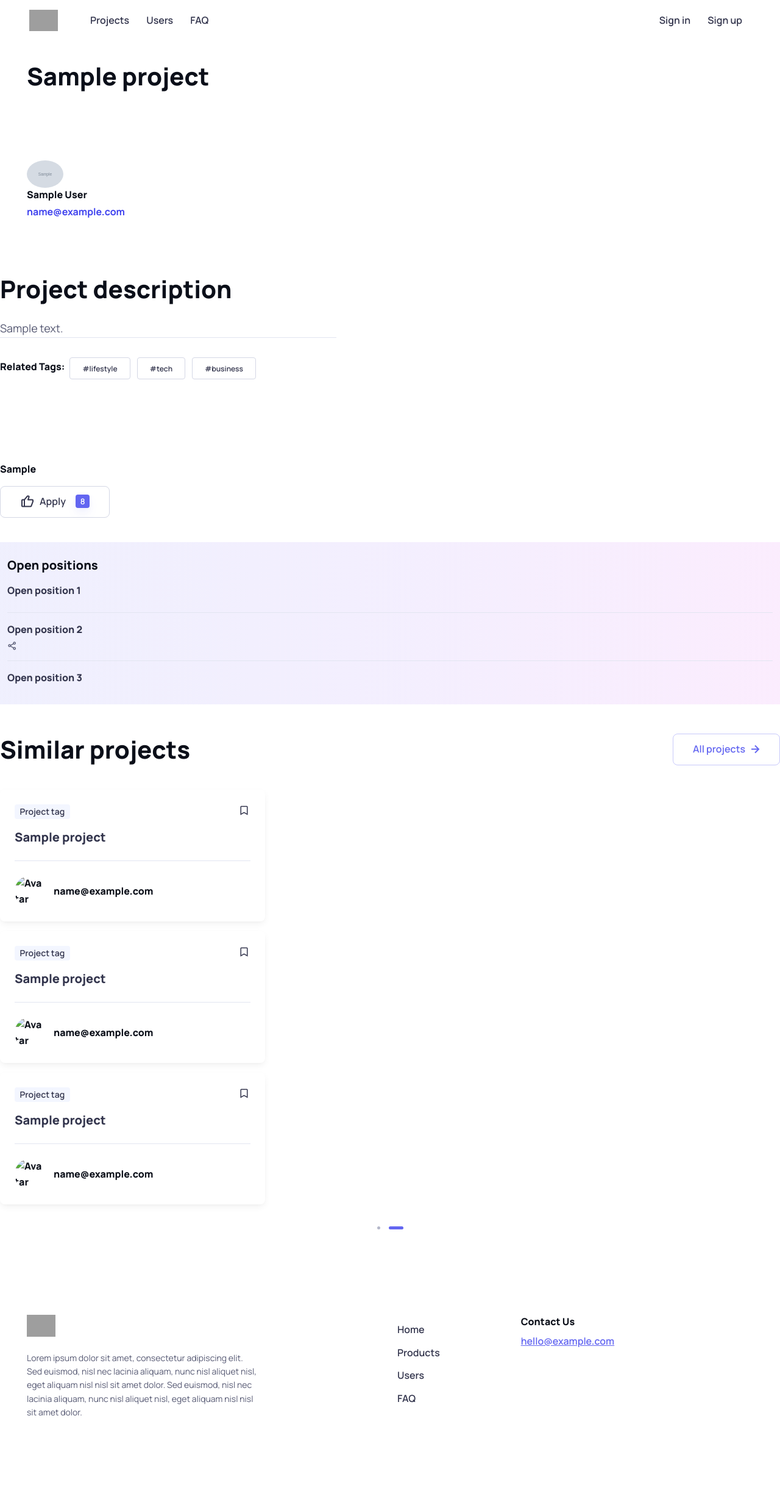
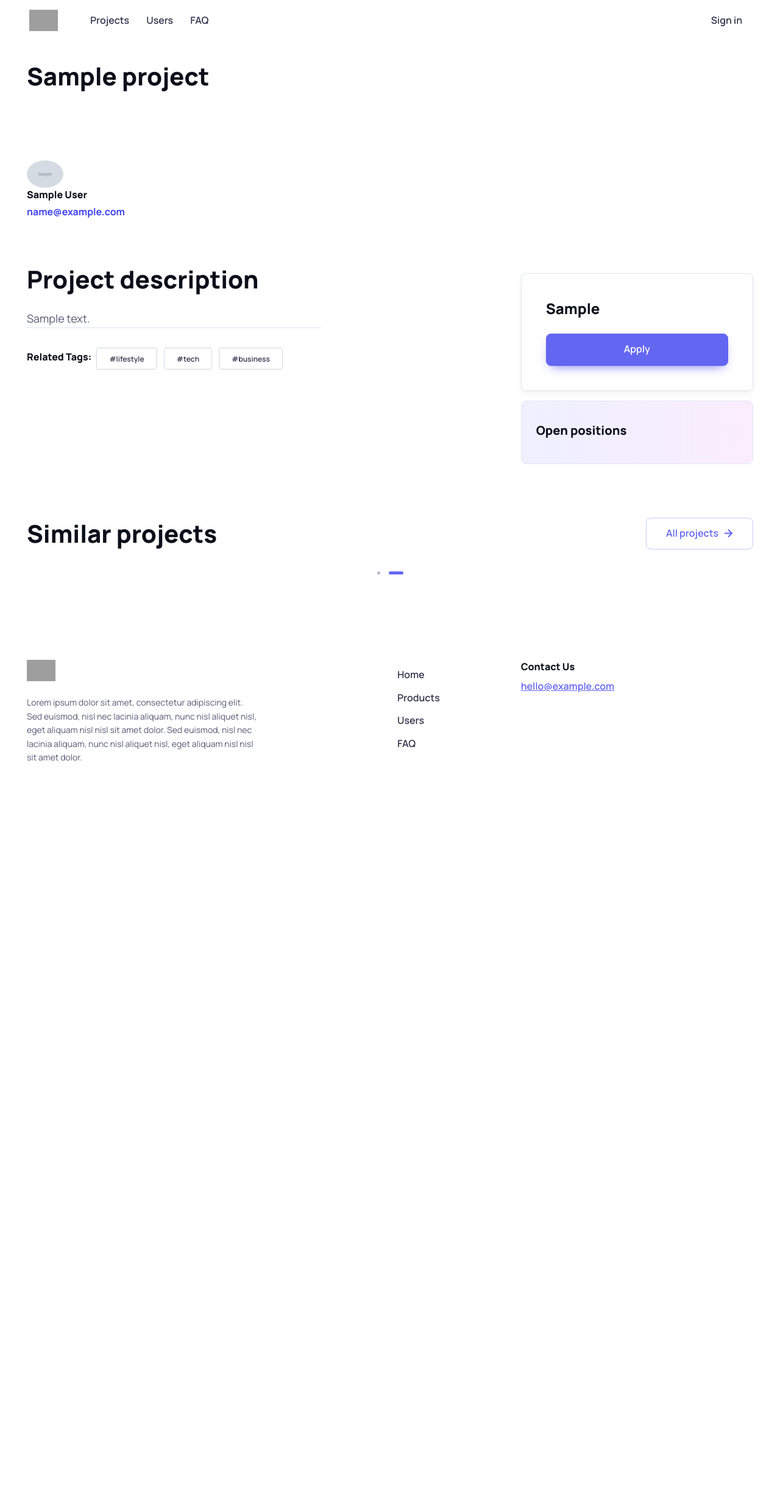
Before and after one commit to dariagridina/hackathon_swps, a Django app: page /projects/1/ in a window 1280 px wide. Shown: the whole page at 61% size. After the commit the page ends 1248 px from the top, so only its background shows below. Run offline with Django 4.2, Linux system fonts and the light colour scheme; tables that the repository leaves empty hold one stand-in row (values such as "Sample post"); grey boxes marked "Sample" are stand-in pictures; some libraries are stand-ins or nearby versions; grey boxes are pictures that could not be loaded.

Commit message:
bla bla bla

```diff
--- a/projects/models.py
+++ b/projects/models.py
@@ -28,7 +28,7 @@
 
 
 class ProjectRole(models.Model):
-    project = models.ForeignKey(Project, on_delete=models.CASCADE)
+    project = models.ForeignKey(Project, on_delete=models.CASCADE, related_name="roles")
     user = models.ForeignKey(
         "users.User",
         on_delete=models.CASCADE,
--- a/projects/views.py
+++ b/projects/views.py
@@ -5,6 +5,7 @@
 
 class ProjectDetailView(DetailView):
     model = Project
+    template_name = "projects/project_detail.html"
 
     def get_context_data(self, *, object_list=None, **kwargs):
         context = super().get_context_data(**kwargs)
--- a/templates/components/navbar.html
+++ b/templates/components/navbar.html
@@ -46,7 +46,7 @@
                             <li class="nav-item"><a class="nav-link" href="{% url "login" %}">Sign in</a></li>
                         {% endif %}
                         {% if show_signup|default_if_none:True %}
-                            <li class="nav-item"><a class="nav-link" href="{% url "register" %}">Sign up</a></li>
+{#                            <li class="nav-item"><a class="nav-link" href="{% url "register" %}">Sign up</a></li>#}
                         {% endif %}
                     {% endif %}
                 </ul>
@@ -83,7 +83,7 @@
                     <li class="nav-item"><a class="nav-link" href="{% url "login" %}">Sign in</a></li>
                 {% endif %}
                 {% if show_signup|default_if_none:True %}
-                    <li class="nav-item"><a class="nav-link" href="{% url "register" %}">Sign up</a></li>
+{#                    <li class="nav-item"><a class="nav-link" href="{% url "register" %}">Sign up</a></li>#}
                 {% endif %}
             {% endif %}
         </ul>
--- a/templates/projects/project_detail.html
+++ b/templates/projects/project_detail.html
@@ -3,7 +3,7 @@
 {% block content %}
     <!-- Page title -->
     <section class="container mt-4 pt-lg-2 pb-3">
-        <h1 class="pb-3" style="max-width: 970px;">{{ project.name}}</h1>
+        <h1 class="pb-3" style="max-width: 970px;">{{ project.name }}</h1>
         {% comment %}<div class="d-flex flex-md-row flex-column align-items-md-center justify-content-md-between mb-3">
             <div class="d-flex align-items-center flex-wrap text-muted mb-md-0 mb-4">
                 <div class="d-flex mb-2">
@@ -14,78 +14,77 @@
         </div>
         <div class="d-flex align-items-center mt-xl-5 pt-2 pt-md-4 pt-lg-5">
             <div class="ps-1.5">
-                        <img src="{{ project.responsible_user.profile.image.url }}" class="rounded-circle" width="60" alt="Avatar">
+                <img src="{{ project.responsible_user.profile.image.url }}"
+                     class="rounded-circle" width="60" alt="Avatar">
                 <h6 class="mb-1">{{ project.responsible_user.get_full_name }}</h6>
-                        <a href="#" class="fw-semibold stretched-link">{{ project.responsible_user }}</a>
+                <a href="#"
+                   class="fw-semibold stretched-link">{{ project.responsible_user }}</a>
             </div>
         </div>
         </div>
         </div>
     </section>
-    <div class="row gy-4">
+
     <!-- Content -->
-<section class="container py-5 my-1 my-md-4 my-lg-5">
+    <section class="container pt-2 mt-8 mt-md-4 mt-xl-5">
         <div class="row">
-        <div class = "col-lg-7 mb-4 mb-lg-0">
-        <div class="pe-lg-4 me-lg-3 pe-xl-0 me-xl-0">
-            <div class="col-lg-9">
+            <aside class="col-lg-4 col-md-2 offset-xl-3 order-md-2 mb-5">
+                <div style="margin-top: -96px;"></div>
+                <div class="position-sticky top-0 pt-5">
+                    <div class="pt-5 mt-md-3">
+                        <div class="card shadow-sm p-sm-3">
+                            <div class="card-body ">
+                                <h4 class="mb-4">{{ project.location }}</h4>
+                                <a href="#"
+                                   class=" d-flex align-items-center btn btn-primary btn-lg shadow-primary">Apply</a>
+                            </div>
+                        </div>
+                    </div>
+                    <!-- Open positions -->
+                    <div class="card card-body position-relative mt-3 mb-3">
+                        <div style="margin-top: 10px;"></div>
+                        <span class="position-absolute top-0 start-0 w-100 h-100 bg-gradient-primary opacity-10 rounded-3"></span>
+                        <div class="position-relative zindex-2">
+                            <h3 class="h5">Open positions</h3>
+                            <ul class="list-unstyled mb-0">
+                                {% for role in project.roles.all %}
+                                    {% if not role.user %}
+                                        <li class="border-bottom pb-3 mb-3">
+                                            <a href="#">{{ role.name }}</a>
+                                        </li>
+                                    {% endif %}
+                                {% endfor %}
+
+                            </ul>
+                        </div>
+                    </div>
+        </div>
+        </aside>
+        <!--Content-->
+        <div class="col-lg-5">
+            <div class="pe-lg-4 me-lg-4 pe-xl-0 me-xl-0">
+                <div class="mb-4 pb-2">
                     <h2 class="h1 mb-4">Project description</h2>
-                <p class = "fs-lg mb-0">{{ project.description }}</p>
+                    <p class="fs-lg mb-0">{{ project.description }}</p>
                     <!-- Tags -->
                     <hr class="mb-4">
                     <div class="d-flex flex-sm-row flex-column pt-2">
-                    <h6 class="mt-sm-1 mb-sm-2 mb-3 me-2 text-nowrap">Related Tags:</h6>
+                        <h6 class="mt-sm-1 mb-sm-2 mb-3 me-2 text-nowrap">Related
+                            Tags:</h6>
                         <div>
-                        <a href="#" class="btn btn-sm btn-outline-secondary me-2 mb-2">#lifestyle</a>
-                        <a href="#" class="btn btn-sm btn-outline-secondary me-2 mb-2">#tech</a>
-                        <a href="#" class="btn btn-sm btn-outline-secondary me-2 mb-2">#business</a>
+                            <a href="#"
+                               class="btn btn-sm btn-outline-secondary me-2 mb-2">#lifestyle</a>
+                            <a href="#"
+                               class="btn btn-sm btn-outline-secondary me-2 mb-2">#tech</a>
+                            <a href="#"
+                               class="btn btn-sm btn-outline-secondary me-2 mb-2">#business</a>
                         </div>
                     </div>
                 </div>
             </div>
         </div>
         </div>
-
     </section>
-        <section class="container mt-4 pt-lg-2 pb-3">
-            <!--Location and application-->
-            <div class="col-lg-3 position-relative">
-                <h6>{{ project.location }}</h6>
-                <button class="btn btn-lg btn-outline-secondary">
-                    <i class="bx bx-like me-2 lead"></i>
-                    Apply
-                    <span class="badge bg-primary shadow-primary mt-n1 ms-3">8</span>
-                </button>
-            </div>
-        </section>
-
-        <!-- Open positions -->
-        <div class="card card-body border-0 position-relative mb-4">
-            <span class="position-absolute top-0 start-0 w-100 h-100 bg-gradient-primary opacity-10 rounded-3"></span>
-            <div class="position-relative zindex-2">
-                <h3 class="h5">Open positions</h3>
-                <ul class="list-unstyled mb-0">
-                    <li class="border-bottom pb-3 mb-3">
-                        <h4 class="h6 mb-2">
-                            <a href="#">Open position 1</a>
-                        </h4>
-                    </li>
-                    <li class="border-bottom pb-3 mb-3">
-                        <h4 class="h6 mb-2">
-                            <a href="#">Open position 2</a>
-                        </h4>
-                        <div class="d-flex align-items-center">
-                            <i class="bx bx-share-alt fs-base me-1"></i>
-                        </div>
-                    <li>
-                        <h4 class="h6 mb-2">
-                            <a href="#">Open position 3</a>
-                        </h4>
-                    </li>
-                </ul>
-            </div>
-        </div>
-
     <!-- Related posts -->
     <section class="container mb-5 pt-md-4">
         <div class="d-flex flex-sm-row flex-column align-items-center justify-content-between mb-4 pb-1 pb-md-3">
@@ -95,8 +94,8 @@
                 <i class="bx bx-right-arrow-alt ms-1 me-n1 lh-1 lead"></i>
             </a>
         </div>
-
-            <div class="swiper mx-n2 swiper-initialized swiper-horizontal swiper-pointer-events swiper-backface-hidden" data-swiper-options="{
+        <div class="swiper mx-n2 swiper-initialized swiper-horizontal swiper-pointer-events swiper-backface-hidden"
+             data-swiper-options="{
           &quot;slidesPerView&quot;: 1,
           &quot;spaceBetween&quot;: 8,
           &quot;pagination&quot;: {
@@ -112,92 +111,63 @@
             }
           }
         }">
-                <div class="swiper-wrapper" id="swiper-wrapper-f85f751f2eafaf1d" aria-live="polite" style="transform: translate3d(0px, 0px, 0px);">
+            <div class="swiper-wrapper" id="swiper-wrapper-f85f751f2eafaf1d"
+                 aria-live="polite" style="transform: translate3d(0px, 0px, 0px);">
 
                 <!-- Item -->
-                    <div class="swiper-slide h-auto pb-3 swiper-slide-active" role="group" aria-label="1 / 3" style="width: 450.5px; margin-right: 8px;">
+                {% for project in related_projects %}
+                    {% if project.ended == False %}
+                        <div class="swiper-slide h-auto pb-3 swiper-slide-active"
+                             role="group"
+                             aria-label="1 / 3"
+                             style="width: 450.5px; margin-right: 8px;">
                         <article class="card border-0 shadow-sm h-100 mx-2">
                         <div class="position-relative">
-                                <a href="project_detail.html" class="position-absolute top-0 start-0 w-100 h-100" aria-label="Read more"></a>
-                                <a href="#" class="btn btn-icon btn-light bg-white border-white btn-sm rounded-circle position-absolute top-0 end-0 zindex-5 me-3 mt-3" data-bs-toggle="tooltip" data-bs-placement="left" aria-label="Read later" data-bs-original-title="Read later">
+                            <a href="project_detail.html"
+                               class="position-absolute top-0 start-0 w-100 h-100"
+                               aria-label="Read more"></a>
+                            <a href="#"
+                               class="btn btn-icon btn-light bg-white border-white btn-sm rounded-circle position-absolute top-0 end-0 zindex-5 me-3 mt-3"
+                               data-bs-toggle="tooltip" data-bs-placement="left"
+                               aria-label="Read later"
+                               data-bs-original-title="Read later">
                                 <i class="bx bx-bookmark"></i>
                             </a>
                         </div>
                         <div class="card-body pb-4">
                             <div class="d-flex align-items-center justify-content-between mb-3">
-                                    <a href="#" class="badge fs-sm text-nav bg-secondary text-decoration-none">Project tag</a>
+                                <a href="#"
+                                   class="badge fs-sm text-nav bg-secondary text-decoration-none">Project
+                                    tag</a>
                                 {% comment %}<span class="fs-sm text-muted">May 19, 2021</span>{% endcomment %}
-                                </div>
-                                <h3 class="h5 mb-0">
-                                    <a href="project_detail.html">{{ project.name}}</a>
-                                </h3>
-                            </div>
-                            <div class="card-footer py-4">
-                                <a href="#" class="d-flex align-items-center fw-bold text-dark text-decoration-none">
-                                    <img src="{{ user.profile.image.url }}" class="rounded-circle me-3" width="48" alt="Avatar">
-                                    {{ project.responsible_user}}
-                                </a>
-                            </div>
-                        </article>
-                    </div>
-
-                    <!-- Item -->
-                    <div class="swiper-slide h-auto pb-3 swiper-slide-next" role="group" aria-label="2 / 3" style="width: 450.5px; margin-right: 8px;">
-                        <article class="card border-0 shadow-sm h-100 mx-2">
-                            <div class="position-relative">
-                                <a href="project_detail.html" class="position-absolute top-0 start-0 w-100 h-100" aria-label="Read more"></a>
-                                <a href="#" class="btn btn-icon btn-light bg-white border-white btn-sm rounded-circle position-absolute top-0 end-0 zindex-5 me-3 mt-3" data-bs-toggle="tooltip" data-bs-placement="left" aria-label="Read later" data-bs-original-title="Read later">
-                                    <i class="bx bx-bookmark"></i>
-                                </a>
-                            </div>
-                            <div class="card-body pb-4">
-                                <div class="d-flex align-items-center justify-content-between mb-3">
-                                    <a href="#" class="badge fs-sm text-nav bg-secondary text-decoration-none">Project tag</a>
-                                    {% comment %}<span class="fs-sm text-muted">Apr 2, 2021</span>{% endcomment %}
-                                </div>
-                                <h3 class="h5 mb-0">
-                                    <a href="project_detail.html">{{ project.name}}</a>
-                                </h3>
-                            </div>
-                            <div class="card-footer py-4">
-                                <a href="#" class="d-flex align-items-center fw-bold text-dark text-decoration-none">
-                                    <img src="{{ user.profile.image.url }}" class="rounded-circle me-3" width="48" alt="Avatar">
-                                    {{ project.responsible_user}}
-                                </a>
-                            </div>
-                        </article>
-                    </div>
-
-                    <!-- Item -->
-                    <div class="swiper-slide h-auto pb-3" role="group" aria-label="3 / 3" style="width: 450.5px; margin-right: 8px;">
-                        <article class="card border-0 shadow-sm h-100 mx-2">
-                            <div class="position-relative">
-                                <a href="project_detail.html" class="position-absolute top-0 start-0 w-100 h-100" aria-label="Read more"></a>
-                                <a href="#" class="btn btn-icon btn-light bg-white border-white btn-sm rounded-circle position-absolute top-0 end-0 zindex-5 me-3 mt-3" data-bs-toggle="tooltip" data-bs-placement="left" aria-label="Read later" data-bs-original-title="Read later">
-                                    <i class="bx bx-bookmark"></i>
-                                </a>
-                            </div>
-                            <div class="card-body pb-4">
-                                <div class="d-flex align-items-center justify-content-between mb-3">
-                                    <a href="#" class="badge fs-sm text-nav bg-secondary text-decoration-none">Project tag</a>
-                                    {% comment %}<span class="fs-sm text-muted">Sep 16, 2021</span>{% endcomment %}
                             </div>
                             <h3 class="h5 mb-0">
                                 <a href="project_detail.html">{{ project.name }}</a>
                             </h3>
                         </div>
                         <div class="card-footer py-4">
-                                <a href="#" class="d-flex align-items-center fw-bold text-dark text-decoration-none">
-                                    <img src="{{ user.profile.image.url }}" class="rounded-circle me-3" width="48" alt="Avatar">
-                                    {{ project.responsible_user}}
+                            <a href="#"
+                               class="d-flex align-items-center fw-bold text-dark text-decoration-none">
+                                <img src="{{ user.profile.image.url }}"
+                                     class="rounded-circle me-3" width="48"
+                                     alt="Avatar">
+                                {{ project.responsible_user.get_full_name }}
                             </a>
                         </div>
+                    {% endif %}
+                {% endfor %}
                 </article>
                 </div>
+
             </div>
 
             <!-- Pagination (bullets) -->
-                <div class="swiper-pagination position-relative pt-2 pt-sm-3 mt-4 swiper-pagination-clickable swiper-pagination-bullets swiper-pagination-horizontal"><span class="swiper-pagination-bullet" tabindex="0" role="button" aria-label="Go to slide 1"></span><span class="swiper-pagination-bullet swiper-pagination-bullet-active" tabindex="0" role="button" aria-label="Go to slide 2" aria-current="true"></span></div>
+            <div class="swiper-pagination position-relative pt-2 pt-sm-3 mt-4 swiper-pagination-clickable swiper-pagination-bullets swiper-pagination-horizontal">
+                <span class="swiper-pagination-bullet" tabindex="0" role="button"
+                      aria-label="Go to slide 1"></span><span
+                    class="swiper-pagination-bullet swiper-pagination-bullet-active"
+                    tabindex="0" role="button" aria-label="Go to slide 2"
+                    aria-current="true"></span></div>
         </div>
     </section>
 {% endblock %}
```
Also changed, not shown: README.md, projects/migrations/0017_alter_projectrole_project.py (added). Lines whose indentation alone changed are shown as unchanged.
